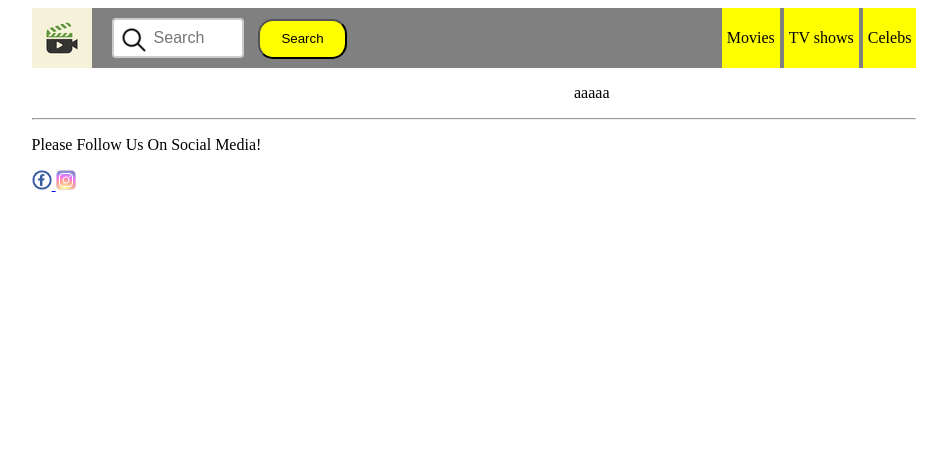
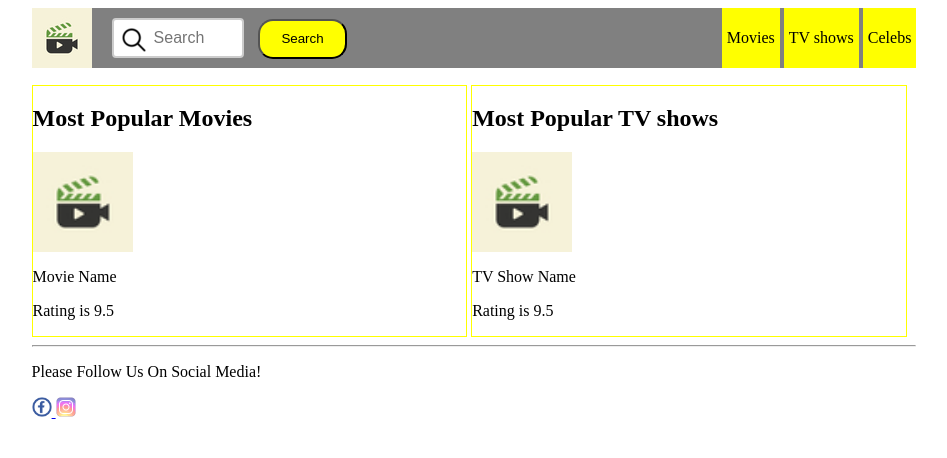
Before and after one commit to LortkipaHub/imdb-project, a PHP site: page /main_page.html in a window 1280 px wide. Shown: the top 458 px of the page, without its empty margins (166-1113 px from the left). Run offline with PHP 8.4, Linux system fonts and the light colour scheme.

Commit message:
added some main content

```diff
--- a/main_page.html
+++ b/main_page.html
@@ -36,7 +36,31 @@
 
 
         <div id="content">
-            <p>aaaaa</p>
+            <div id="top_popular_movies" class="most_popular">
+                <h2>Most Popular Movies</h2>
+                <div class="best">
+                    <img src="images/logo.jpg" height="100" width="100">
+                    <p>Movie Name</p>
+                    <p>Rating is 9.5</p>
+                </div>
+                <div class="next_two">
+
+                </div>
+            </div>
+
+            <div id="top_popular_TVShows" class="most_popular">
+                <h2>Most Popular TV shows</h2>
+                <div class="best">
+                    <img src="images/logo.jpg" height="100" width="100">
+                    <p>TV Show Name</p>
+                    <p>Rating is 9.5</p>
+                </div>
+                <div class="next_two">
+
+
+                </div>
+
+            </div>
         </div>
 
         <div id="footer">
--- a/styles.css
+++ b/styles.css
@@ -96,3 +96,13 @@
     background-color: chocolate;
 
 }
+
+
+.most_popular{
+
+    display: inline-block;
+    width: 49%;
+    border-style: solid;
+    border-width: 1px;
+    border-color: yellow;
+}
```
